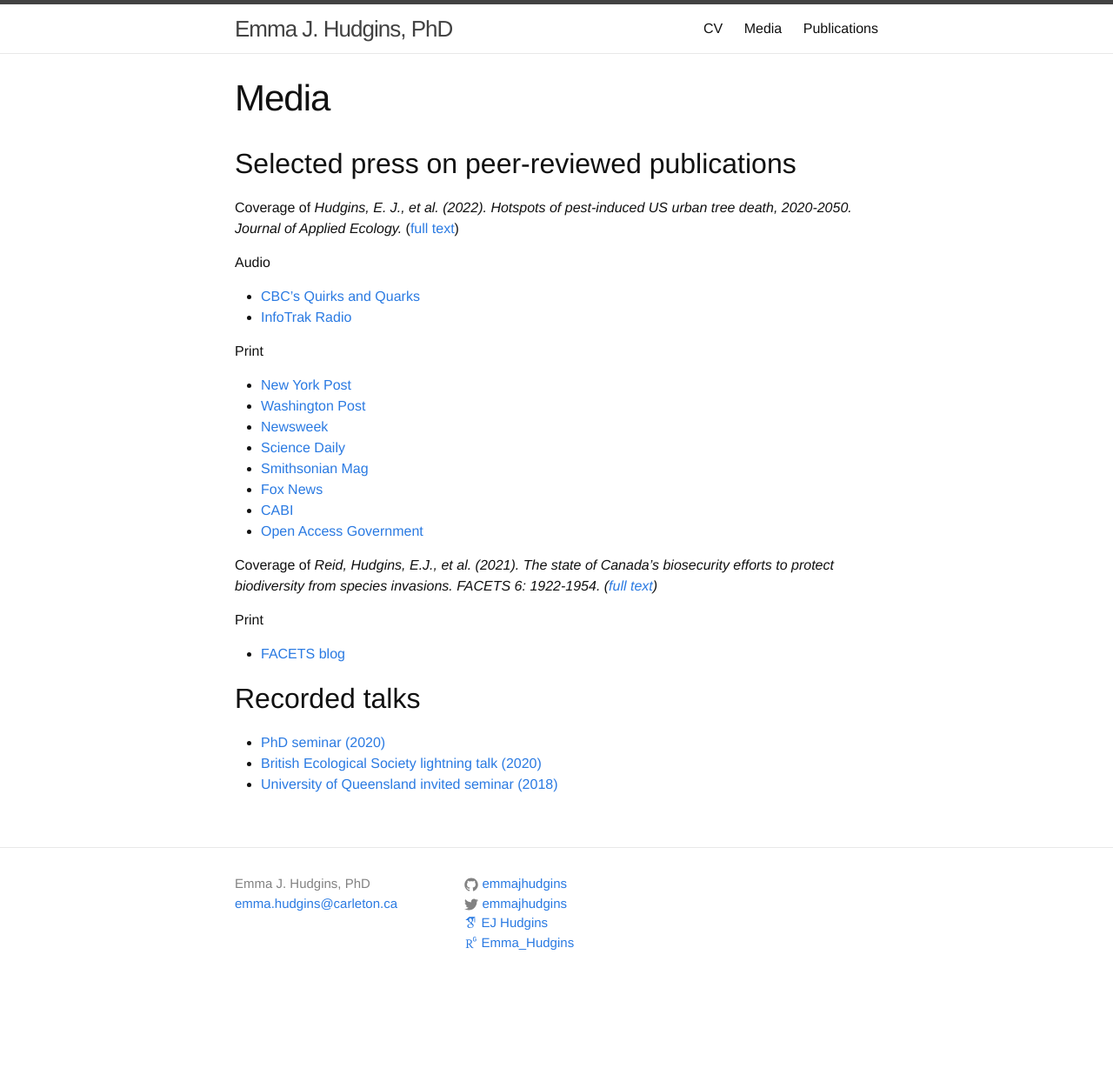
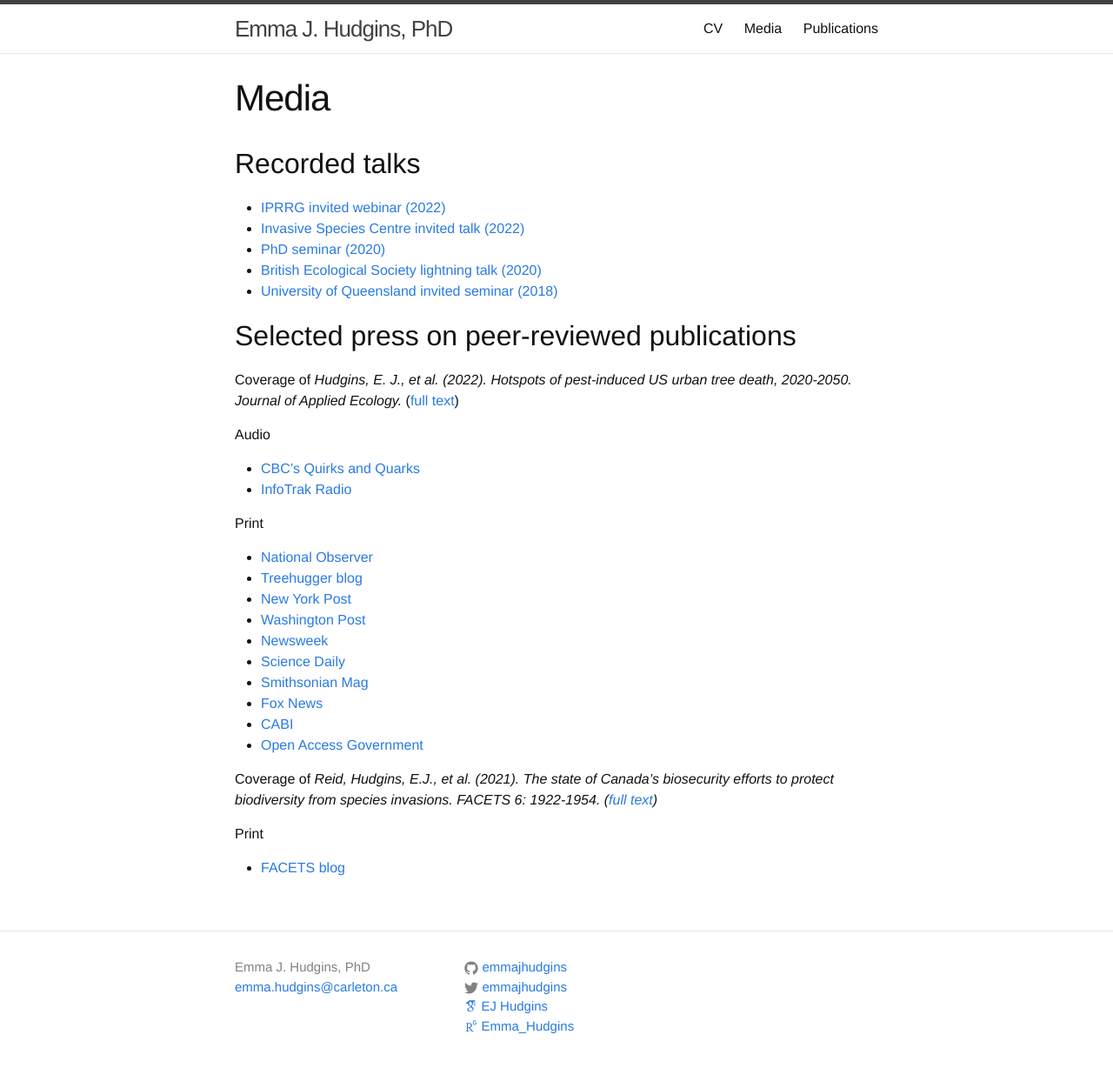
Before and after one commit to emmajhudgins/emmajhudgins.github.io, a Jekyll site: the page built from media.md, in a window 1280 px wide. Shown: the whole page at 87% size. Built offline with Jekyll 4.4.1, drawn with Linux system fonts in a browser that asks for light colours; nearby versions of some CDN libraries; some web fonts are replaced; before the commit the page ends 1155 px from its top, so only the background shows below that.

Commit message:
Update media.md

```diff
--- a/media.md
+++ b/media.md
@@ -8,6 +8,13 @@ order: 1
 
 ---
 
+## Recorded talks
+- [IPRRG invited webinar (2022)](https://www.youtube.com/watch?v=uPpmb_2YjBQ)
+- [Invasive Species Centre invited talk (2022)](https://youtu.be/F65PmhL8ueQ?t=1352)
+- [PhD seminar (2020)](https://youtu.be/hceSoNLj4X4)
+- [British Ecological Society lightning talk (2020)](https://www.youtube.com/watch?v=0f7S7nYMbVM)
+- [University of Queensland invited seminar (2018)](https://www.youtube.com/watch?v=tK0CBbXwioM&t=143s)
+
 ## Selected press on peer-reviewed publications
 
 Coverage of *Hudgins, E. J., et al. (2022). Hotspots of pest-induced US urban tree death, 2020-2050. Journal of Applied Ecology.* ([full text](https://doi.org/10.1111/1365-2664.14141/))
@@ -17,6 +24,8 @@ Audio
 - [InfoTrak Radio](https://www.talkzone.com/episodes/199/11505.html)
 
 Print
+- [National Observer](https://www.nationalobserver.com/2022/07/14/news/scientists-tackling-one-invasive-species-another)
+- [Treehugger blog](https://www.treehugger.com/invasive-insects-kill-million-trees-2050-5271729)
 - [New York Post](https://nypost.com/2022/03/21/invasive-insects-could-kill-1-4-million-street-trees-by-2050/)
 - [Washington Post](https://www.washingtonpost.com/science/2022/03/20/trees-pests-ash-borer/)
 - [Newsweek](https://www.newsweek.com/invasive-insects-could-cost-us-900m-over-30-years-study-1687786)
```
Also changed, not shown: other parts of media.md (+0 -6 lines).
